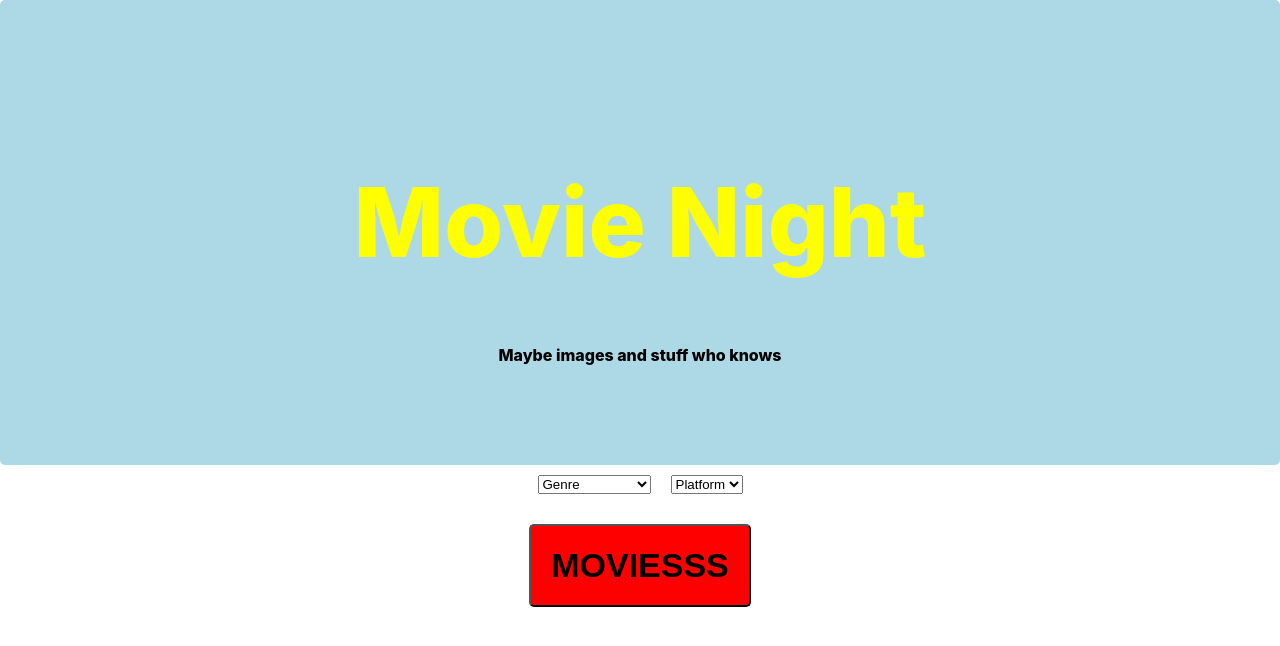
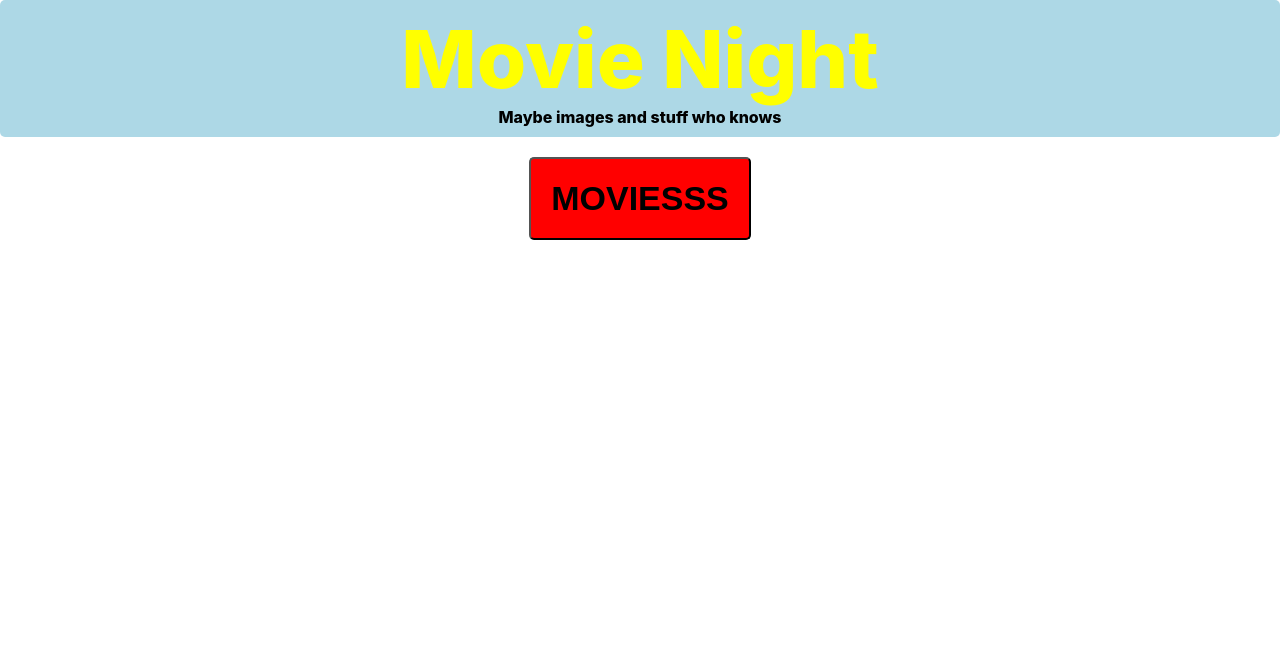
Before and after one commit to ThaGrza/Movie_picker2.0, a React (Create React App) app: page / in a window 1280 px wide. Shown: the top 646 px of the page. Built offline with nearby package versions, Linux system fonts and the light colour scheme.

Commit message:
pivoting to randmon movie generator, api lacks search features

```diff
--- a/src/Header.css
+++ b/src/Header.css
@@ -1,15 +1,16 @@
 .header_container{
   background-color: lightblue;
   text-align: center;
-  padding-top: 100px;
-  padding-bottom: 100px;
+  padding-top: 10px;
+  padding-bottom: 10px;
   border-radius: 5px;
 }
 
 .header{
   color: yellow;
-  font-size: 6rem;
+  font-size: 5rem;
   font-weight: 800;
+  margin: 0;
 }
 
 .header_text{
--- a/src/Moviejeeves.css
+++ b/src/Moviejeeves.css
@@ -29,10 +29,8 @@
   margin-top: 20px;
 }
 
-.movie_title{
-  margin: 10px;
-  font-weight: 600;
-  font-size: 2rem;
+.find_movieButton:active {
+  transform: translateY(4px);
 }
 
 .movie_display{
@@ -41,6 +39,17 @@
   flex-direction: column;
 }
 
+.movie_title{
+  margin: 10px;
+  font-weight: 600;
+  font-size: 2rem;
+}
+
 .movie_image{
+  border-radius: 10px;
   object-fit: contain;
 }
+
+img{
+  border-radius: 5px;
+}
--- a/src/Moviejeeves.js
+++ b/src/Moviejeeves.js
@@ -3,18 +3,14 @@ import './Moviejeeves.css';
 import Axios from 'axios';
 require('dotenv').config();
 
-
-
-
 class Moviejeeves extends React.Component{
   constructor(props){
     super(props);
     this.state = {
-      platform: '',
-      genre: '',
       movieDisplay: '',
       movieImg: '',
-      movieName: ''
+      movieName: '',
+      movieImageNotFound: 'https://media1.tenor.com/images/ef4c232dab28b7581497cee047f21969/tenor.gif?itemid=5521264'
     };
     this.genreChange = this.genreChange.bind(this);
     this.platformChange = this.platformChange.bind(this);
@@ -42,10 +38,14 @@ class Moviejeeves extends React.Component{
   getMovie(query){
     Axios.get(query)
       .then(res => {
-        console.log(res);
-        this.setState({movieDisplay: true});
         this.setState({movieName: res.data.title})
         this.setState({movieImg: res.data.backdrop_path})
+        console.log(res);
+        if (res.data.backdrop_path === null){
+          this.setState({movieDisplay: false});
+        }else{
+          this.setState({movieDisplay: true});
+        }
       })
       .catch(err => {
         if(err.response.status === 404){
@@ -64,39 +64,15 @@ class Moviejeeves extends React.Component{
   render(){
     return(
       <div className='movie_container'>
-        <div className='buttons_container'>
-          <select className='genre_button' onChange={this.genreChange}>
-            <option defaultValue=''>Genre</option>
-            <option value='28'>Action</option>
-            <option value='12'>Adventure</option>
-            <option value='16'>Animation</option>
-            <option value='35'>Comedy</option>
-            <option value='80'>Crime</option>
-            <option value='99'>Documentary</option>
-            <option value='18'>Drama</option>
-            <option value='10751'>Family</option>
-            <option value='14'>Fantasy</option>
-            <option value='36'>History</option>
-            <option value='27'>Horror</option>
-            <option value='10402'>Music</option>
-            <option value='9648'>Mystery</option>
-            <option value='10749'>Romance</option>
-            <option value='878'>Science Fiction</option>
-            <option value='53'>Thriller</option>
-            <option value='10752'>War</option>
-            <option value='37'>Western</option>
-          </select>
-          <select className='genre_button' onChange={this.platformChange}>
-            <option defaultValue=''>Platform</option>
-            <option value='netflix'>Netflix</option>
-            <option value='hulu'>Hulu</option>
-            <option value='disney'>Disney+</option>
-            <option value='hbo'>HBO</option>
-          </select>
-        </div>
         {this.state.movieDisplay === true && <div className='movie_display'>
           <span className='movie_title'>{this.state.movieName}</span>
-          <img src={'https://image.tmdb.org/t/p/w500/' + this.state.movieImg} className='movie_image' alt='Image Not Found'></img>
+          <img src={'https://image.tmdb.org/t/p/w500/' + this.state.movieImg} className='movie_image' alt='Found'/>
+        </div>
+        }
+        {this.state.movieDisplay === false && <div className='movie_display'>
+          <span className='movie_title'>{this.state.movieName}</span>
+          <span className='movie_image_NotFound'>Couldn't Find an Image</span>
+          <img src={this.state.movieImageNotFound} className='movie_image' alt='Not Found'/>
         </div>
         }
         <div className='button_container'>
```
